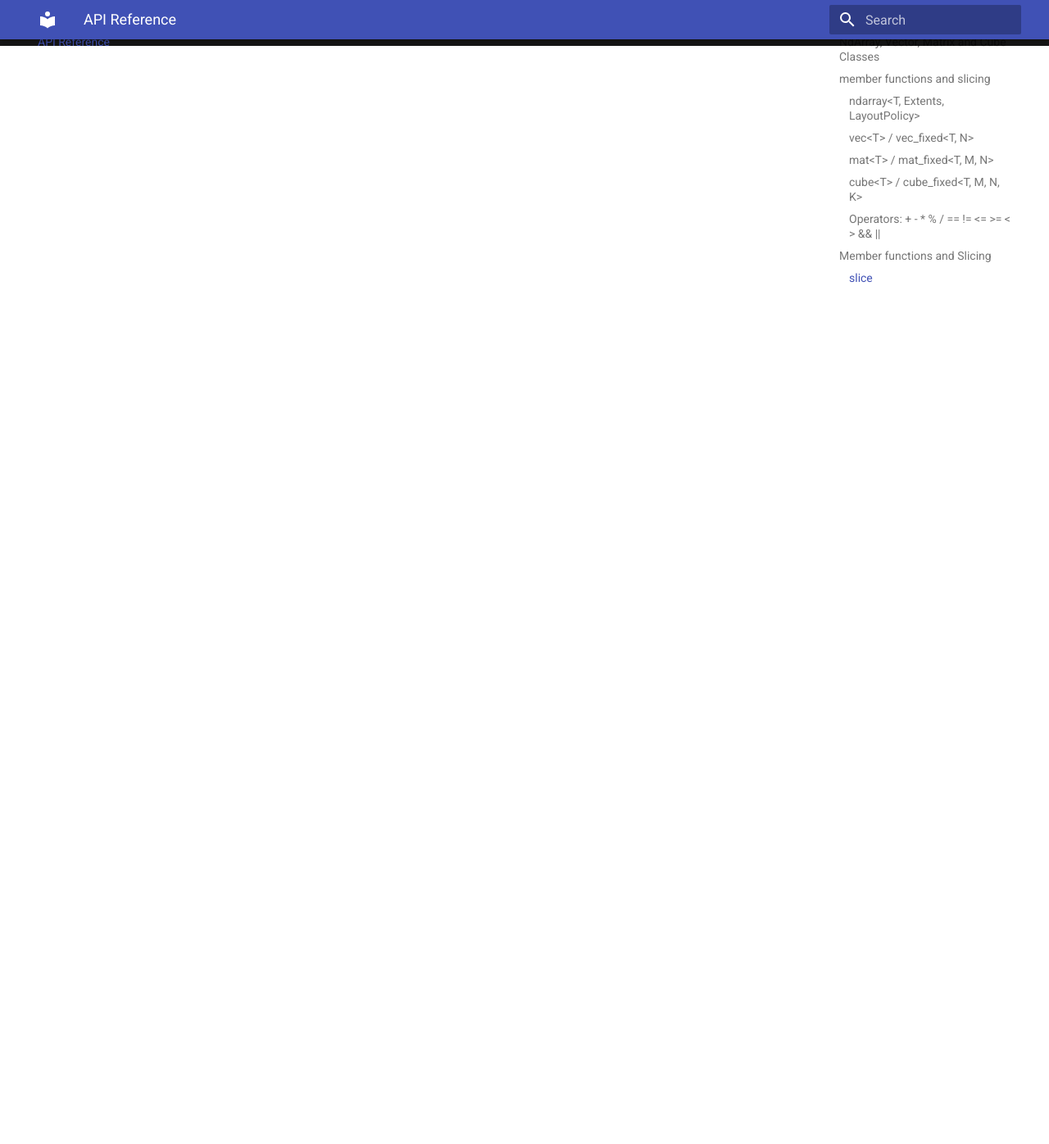
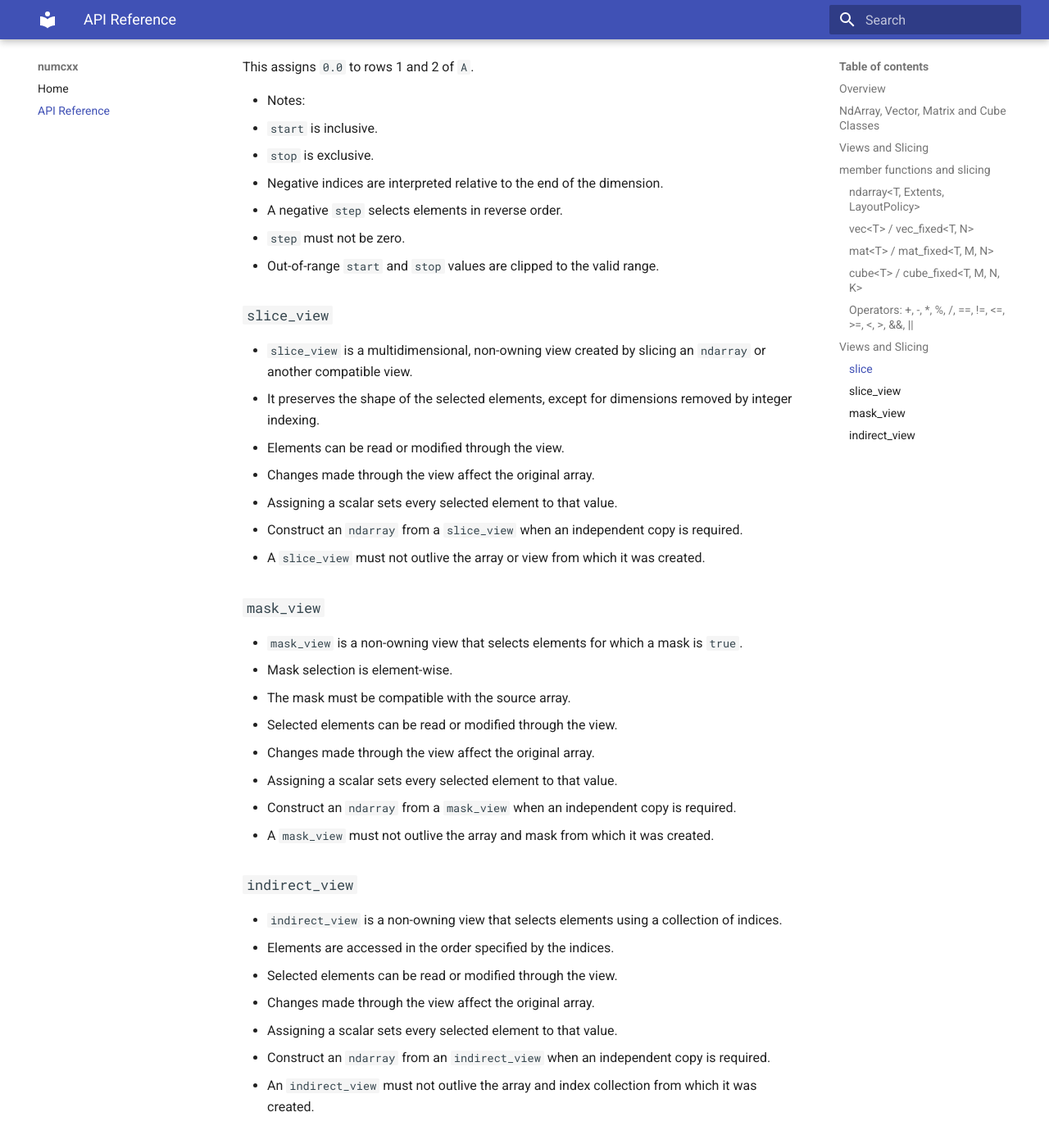
Before and after one commit to ypan1988/numcxx, an MkDocs documentation site: the page built from docs/API.md, in a window 1280 px wide and 1400 px high, scrolled down 6138 px. Shown: the top 1396 px of the window at 82% size. Built offline with MkDocs 1.6.1 and Material for MkDocs 9.7.7, drawn with Linux system fonts in a browser that asks for light colours; some of the changed text lies outside the part shown.

Commit message:
add  views and slicing

````diff
--- a/docs/API.md
+++ b/docs/API.md
@@ -2,21 +2,31 @@
 
 ## Overview
 + [ndarray, vector, matrix and cube classes](#ndarray-classes)
++ [views and slicing](#views-and-slicing)
 + [member functions and slicing](#member-functions-and-slicing)
 
 <a id="ndarray-classes"></a>
 ## NdArray, Vector, Matrix and Cube Classes
 | | |
 |---|---|
-| **[ndarray](#ndarray-def)** | dense N-d array class |
-| **[vec / vec_fixed](#vec-def)** | 1-d vector class (ndarray alias) |
-| **[mat / mat_fixed](#mat-def)** | 2-d matrix class (ndarray alias) |
-| **[cube / cube_fixed](#cube-def)** | 3-d cube class (ndarray alias) |
-| **[operators](#operators)** | +  −  *  %  /  ==  !=  <=  >=  <  >  &&  \|\| |
+| **[`ndarray`](#ndarray-def)** | dense N-d array class |
+| **[`vec` / `vec_fixed`](#vec-def)** | 1-d vector class (ndarray alias) |
+| **[`mat` / `mat_fixed`](#mat-def)** | 2-d matrix class (ndarray alias) |
+| **[`cube` / `cube_fixed`](#cube-def)** | 3-d cube class (ndarray alias) |
+| **[operators](#operators)** | +, −, *, %, /, ==, !=, <=, >=, <, >, &&, \|\| |
+
+<a id="views-and-slicing"></a>
+## Views and Slicing
+| | |
+|---|---|
+| **[`slice`](#slice-def)** | describes a range of elements along one dimension |
+| **[`slice_view`](#slice-view-def)** | view created by slicing an array |
+| **[`mask_view`](#mask-view-def)** | view selecting elements using a boolean mask |
+| **[`indirect_view`](#indirect-view-def)** | view selecting elements using indices |
+
 
 <a id="member-functions-and-slicing"></a>
 ## member functions and slicing
-> [slice](#slice-def)
 
 <a id="ndarray-def"></a>
 ### `ndarray<T, Extents, LayoutPolicy>`
@@ -108,7 +118,7 @@ ucube222 / ucube333 / ucube444 = cube_fixed<unsigned, N, N, N>
 ```
 
 <a id="operators"></a>
-### Operators: `+  -  *  %  /  ==  !=  <=  >=  <  >  &&  ||`
+### Operators: `+, -, *, %, /, ==, !=, <=, >=, <, >, &&, ||`
 
 - Overloaded operators for `ndarray`, `vec / vec_fixed`, `mat / mat_fixed`, `cube / cube_fixed`, and compatible NumCxx expressions.
 - Operations are performed element-wise.
@@ -133,28 +143,30 @@ ucube222 / ucube333 / ucube444 = cube_fixed<unsigned, N, N, N>
 | `&&` | element-wise logical AND |
 | `\|\|` | element-wise logical OR |
 
-## Member functions and Slicing
+## Views and Slicing
+
+This section covers NumCxx slicing and the view types used to access selected elements without copying data.
 
 <a id="slice-def"></a>
 ### `slice`
 
-+ `slice` describes a range of elements in one dimension using `start`, `stop`, and `step`.
-+ It follows NumPy-style slicing:
-    + `start` is included.
-    + `stop` is excluded.
-    + `step` controls the interval between selected elements.
-    + Negative indices count from the end.
-    + A negative `step` selects elements in reverse order.
+- `slice` describes a range of elements in one dimension using `start`, `stop`, and `step`.
+- It follows NumPy-style slicing:
+  - `start` is included.
+  - `stop` is excluded.
+  - `step` controls the interval between selected elements.
+  - Negative indices count from the end.
+  - A negative `step` selects elements in reverse order.
 
-+ Forms:
-    + `slice()` - select the whole dimension.
-    + `slice(start, stop)` - select from `start` up to, but not including, `stop`.
-    + `slice(start, stop, step)` - select every `step`-th element between `start` and `stop`.
+- Forms:
+  - `slice()` - select the whole dimension.
+  - `slice(start, stop)` - select from `start` up to, but not including, `stop`.
+  - `slice(start, stop, step)` - select every `step`-th element between `start` and `stop`.
 
-+ Common slices:
+- Common slices:
 
   | NumCxx | Equivalent notation | Meaning |
-  |--------|---------------------|---------|
+  |---|---|---|
   | `slice()` | `[:]` | all elements |
   | `slice(1, 5)` | `[1:5]` | elements 1 through 4 |
   | `slice(0, 10, 2)` | `[0:10:2]` | every second element |
@@ -186,17 +198,17 @@ ucube222 / ucube333 / ucube444 = cube_fixed<unsigned, N, N, N>
       auto rev  = A(slice({}, {}, -1), full_extent);
 
   In the examples above:
-    + `rows` selects rows 1 and 2 and keeps all columns.
-    + `cols` keeps all rows and selects every second column.
-    + `row` selects row 1 and keeps all columns.
-    + `rev` keeps all columns and reverses the row order.
+  - `rows` selects rows 1 and 2 and keeps all columns.
+  - `cols` keeps all rows and selects every second column.
+  - `row` selects row 1 and keeps all columns.
+  - `rev` keeps all columns and reverses the row order.
 
-+ A slicing operation returns a `slice_view` of the original array:
-    + The selected elements are not copied.
-    + Changes made through the view affect the original array.
-    + A new independent `ndarray` can be constructed from the view when a copy is needed.
+- A slicing operation returns a `slice_view` of the original array:
+  - The selected elements are not copied.
+  - Changes made through the view affect the original array.
+  - A new independent `ndarray` can be constructed from the view when a copy is needed.
 
-+ Example of modifying the original array through a slice:
+- Example of modifying the original array through a slice:
 
       dmat A(4, 5);
 
@@ -205,10 +217,46 @@ ucube222 / ucube333 / ucube444 = cube_fixed<unsigned, N, N, N>
 
   This assigns `0.0` to rows 1 and 2 of `A`.
 
-+ Notes:
-    + `start` is inclusive.
-    + `stop` is exclusive.
-    + Negative indices are interpreted relative to the end of the dimension.
-    + A negative `step` selects elements in reverse order.
-    + `step` must not be zero.
-    + Out-of-range `start` and `stop` values are clipped to the valid range.
+- Notes:
+  - `start` is inclusive.
+  - `stop` is exclusive.
+  - Negative indices are interpreted relative to the end of the dimension.
+  - A negative `step` selects elements in reverse order.
+  - `step` must not be zero.
+  - Out-of-range `start` and `stop` values are clipped to the valid range.
+
+<a id="slice-view-def"></a>
+### `slice_view`
+
+- `slice_view` is a multidimensional, non-owning view created by slicing an `ndarray` or another compatible view.
+- It preserves the shape of the selected elements, except for dimensions removed by integer indexing.
+- Elements can be read or modified through the view.
+- Changes made through the view affect the original array.
+- Assigning a scalar sets every selected element to that value.
+- Construct an `ndarray` from a `slice_view` when an independent copy is required.
+- A `slice_view` must not outlive the array or view from which it was created.
+
+<a id="mask-view-def"></a>
+### `mask_view`
+
+- `mask_view` is a non-owning view that selects elements for which a mask is `true`.
+- Mask selection is element-wise.
+- The mask must be compatible with the source array.
+- Selected elements can be read or modified through the view.
+- Changes made through the view affect the original array.
+- Assigning a scalar sets every selected element to that value.
+- Construct an `ndarray` from a `mask_view` when an independent copy is required.
+- A `mask_view` must not outlive the array and mask from which it was created.
+
+<a id="indirect-view-def"></a>
+### `indirect_view`
+
+- `indirect_view` is a non-owning view that selects elements using a collection of indices.
+- Elements are accessed in the order specified by the indices.
+- Selected elements can be read or modified through the view.
+- Changes made through the view affect the original array.
+- Assigning a scalar sets every selected element to that value.
+- Construct an `ndarray` from an `indirect_view` when an independent copy is required.
+- An `indirect_view` must not outlive the array and index collection from which it was created.
+
+<br aria-hidden="true">
````
Also changed, not shown: other parts of docs/API.md (+11 -11 lines).
